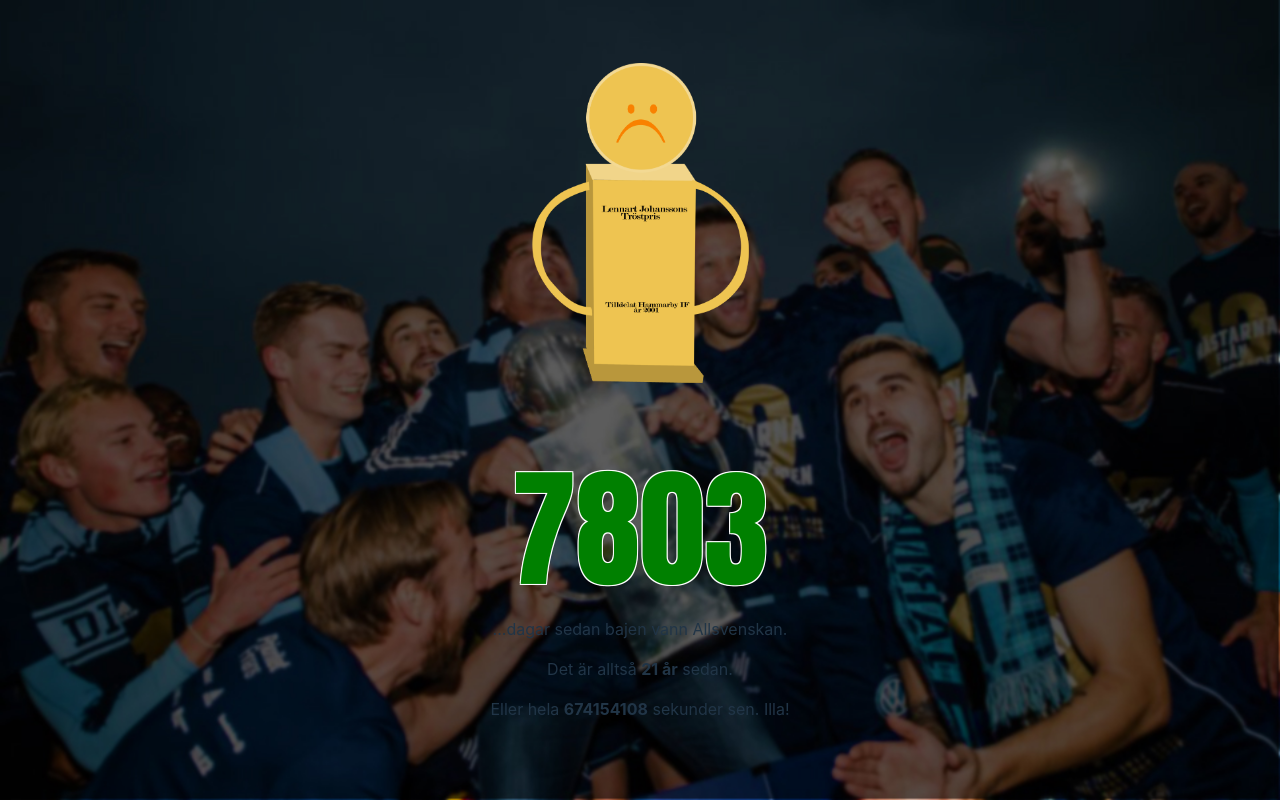
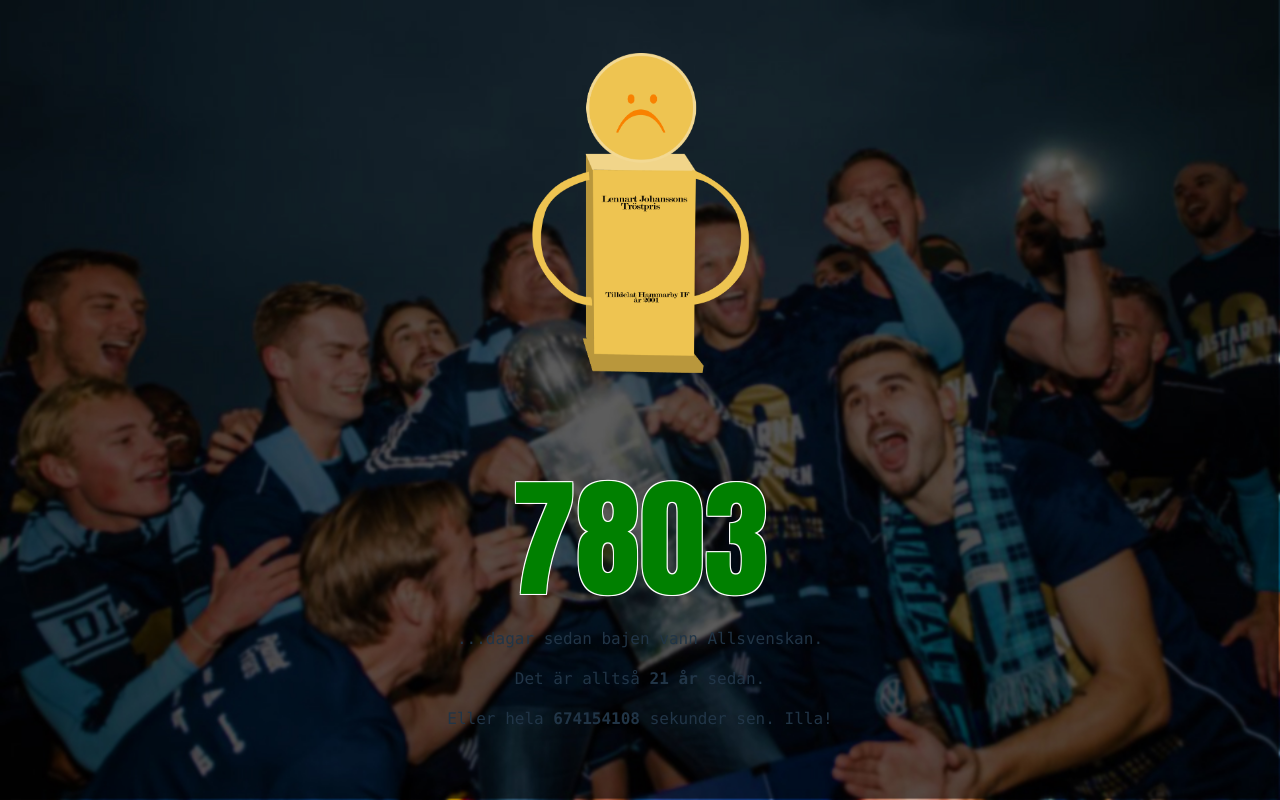
Before and after one commit to felky/Titelspoket, a Svelte app in the folder titelspoket/: page / in a window 1280 px wide. Built offline with nearby package versions, Linux system fonts and the light colour scheme.

Commit message:
consooooolas

```diff
--- a/titelspoket/src/App.svelte
+++ b/titelspoket/src/App.svelte
@@ -31,6 +31,10 @@
       height: 20rem;
     }
 
+    p {
+      font-family: 'Consolas';
+    }
+
     .main-text {
     user-select: none;
     width: 300px;
```
